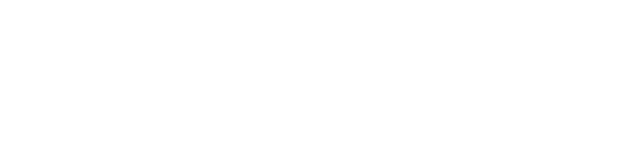
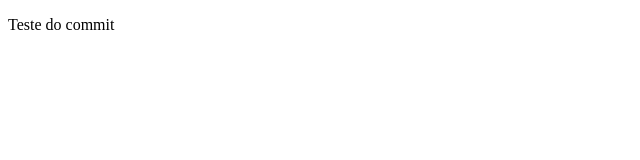
Before and after one commit to LAestudo/portifolio-estudo, a plain HTML site: page index.html in a window 1280 px wide. Shown: the whole page, without its empty margins (0-640 px from the left). Drawn offline with Linux system fonts and the light colour scheme.

Commit message:
segundo commit

```diff
--- a/index.html
+++ b/index.html
@@ -4,6 +4,6 @@
 	<title>Portifolio Teste</title>
 </head>
 <body>
-
+	<p>Teste do commit</p>
 </body>
 </html>
```
